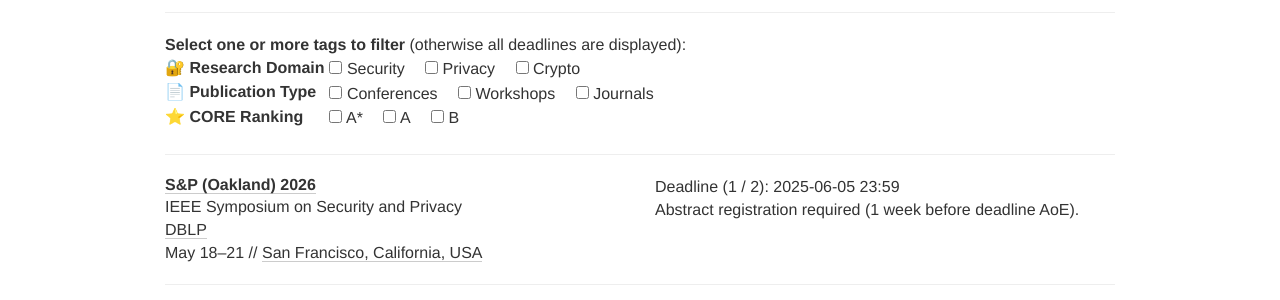
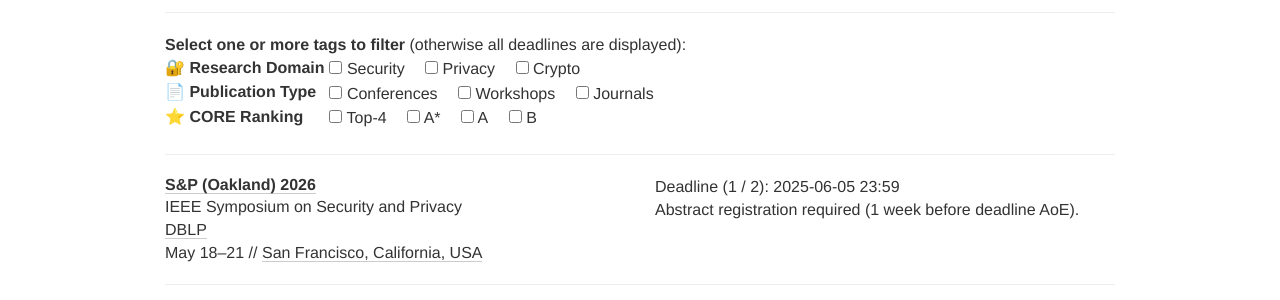
Before and after one commit to sec-deadlines/sec-deadlines.github.io, a Jekyll site: the page built from index.html, in a window 1280 px wide and 900 px high. Shown: the part 252-552 px from the top of the window. Built offline with Jekyll 4.4.1, drawn with Linux system fonts in a browser that asks for light colours; nearby versions of some CDN libraries; comment, search, counter and statistics services are not loaded.

Commit message:
Update filter

```diff
--- a/_data/filters.yml
+++ b/_data/filters.yml
@@ -15,6 +15,8 @@
     tag: JRN
 
 filter3:
+  - name: Top-4
+    tag: TOP4
   - name: A*
     tag: ASTAR
   - name: A
```
